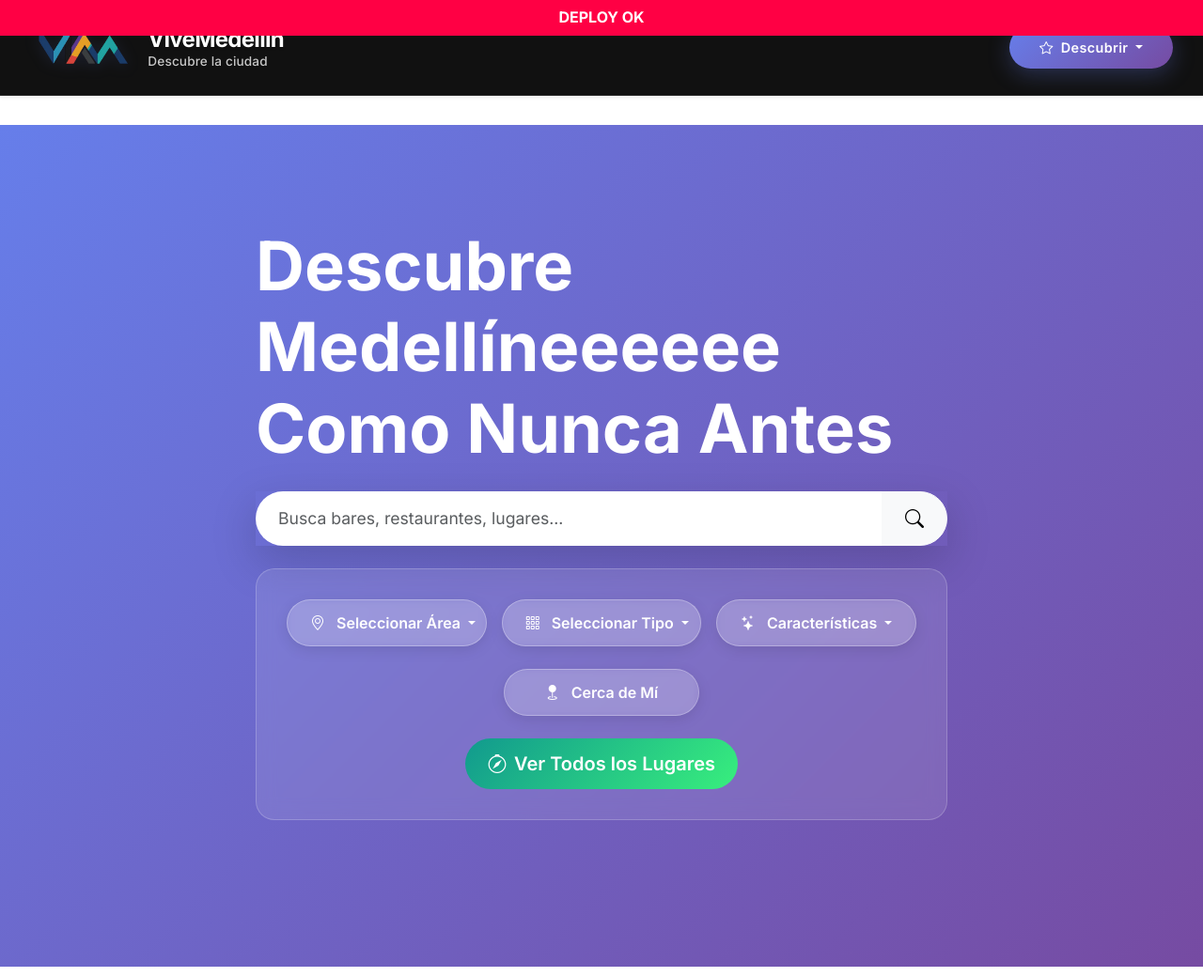
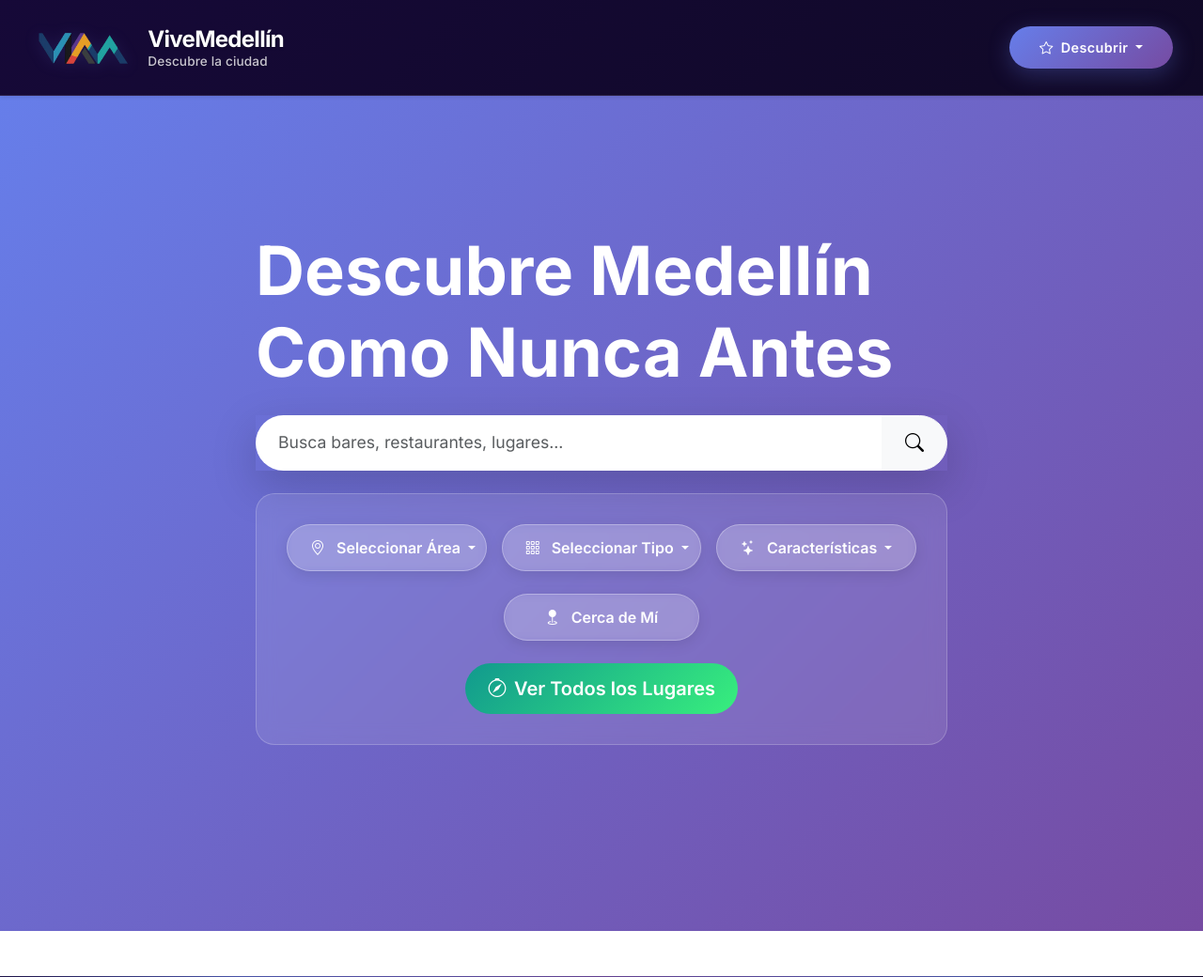
Before and after one commit to Alheecordero/medellin-project, a Django app: page / in a window 1280 px wide. Shown: the top 1040 px of the page at 94% size. Run offline with Django 4.2, Linux system fonts and the light colour scheme; data that the repository does not hold is empty; parts of the project's set-up code (start-up, migrations or seed data) failed here and were passed over.

Commit message:
chore(clean): remove test banner/text and test scripts

```diff
--- a/explorer/templates/base.html
+++ b/explorer/templates/base.html
@@ -44,11 +44,6 @@
         }
     </style>
 
-    <!-- Banner y estilos temporales de verificación de deploy -->
-    <style>
-      .navbar { background: #111 !important; }
-    </style>
-
     <!-- Google Analytics -->
     {% if settings.GOOGLE_ANALYTICS_ID %}
     <!-- Google tag (gtag.js) -->
@@ -72,7 +67,6 @@
     {% block extra_css %}{% endblock %}
 </head>
 <body>
-    <div style="position:sticky;top:0;z-index:2000;background:#ff0044;color:#fff;text-align:center;padding:6px 10px;font-weight:700">DEPLOY OK</div>
     <!-- Navbar -->
     {% include 'navbar.html' %}
 
--- a/explorer/templates/home.html
+++ b/explorer/templates/home.html
@@ -32,7 +32,7 @@
             <div class="col-lg-8 text-center">
                 <div class="hero-content">
                     <h1 class="hero-title display-2 mb-4 text-white fw-bold">
-                        Descubre <span class="text-white">Medellíneeeeee</span><br>
+                        Descubre <span class="text-white">Medellín</span><br>
                         Como Nunca Antes
                     </h1>
 
--- a/jajaj.py
+++ /dev/null
@@ -1 +0,0 @@
-print("deploy test")
```
Also changed, not shown: jajja.py (deleted).
